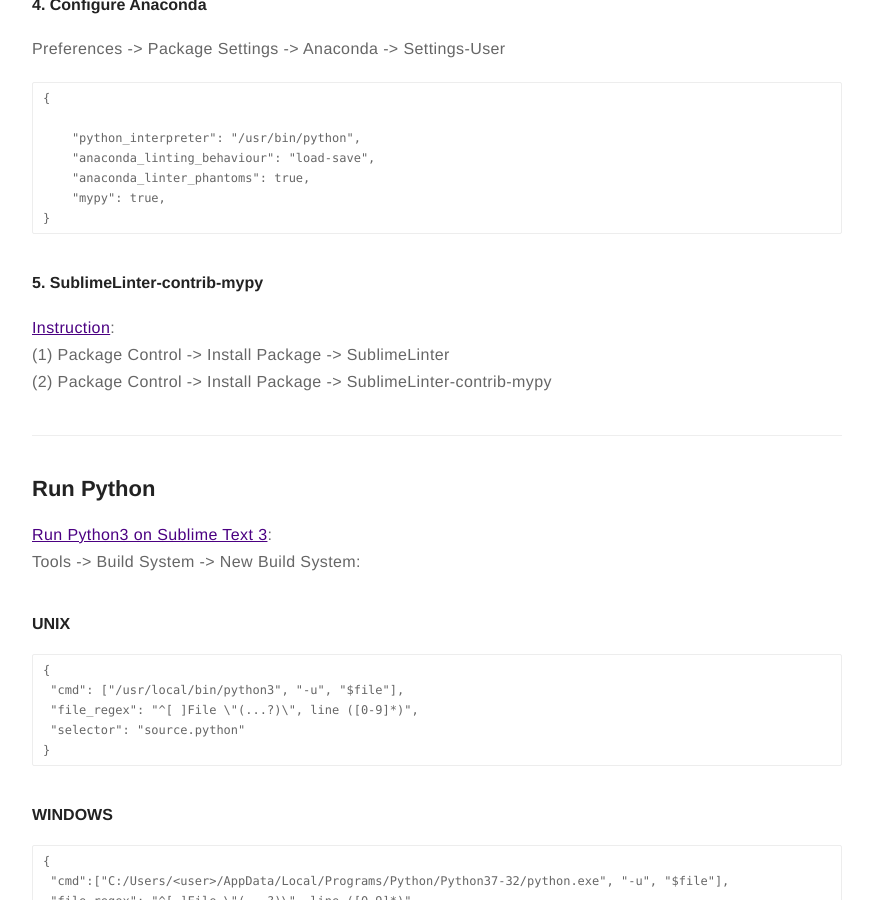
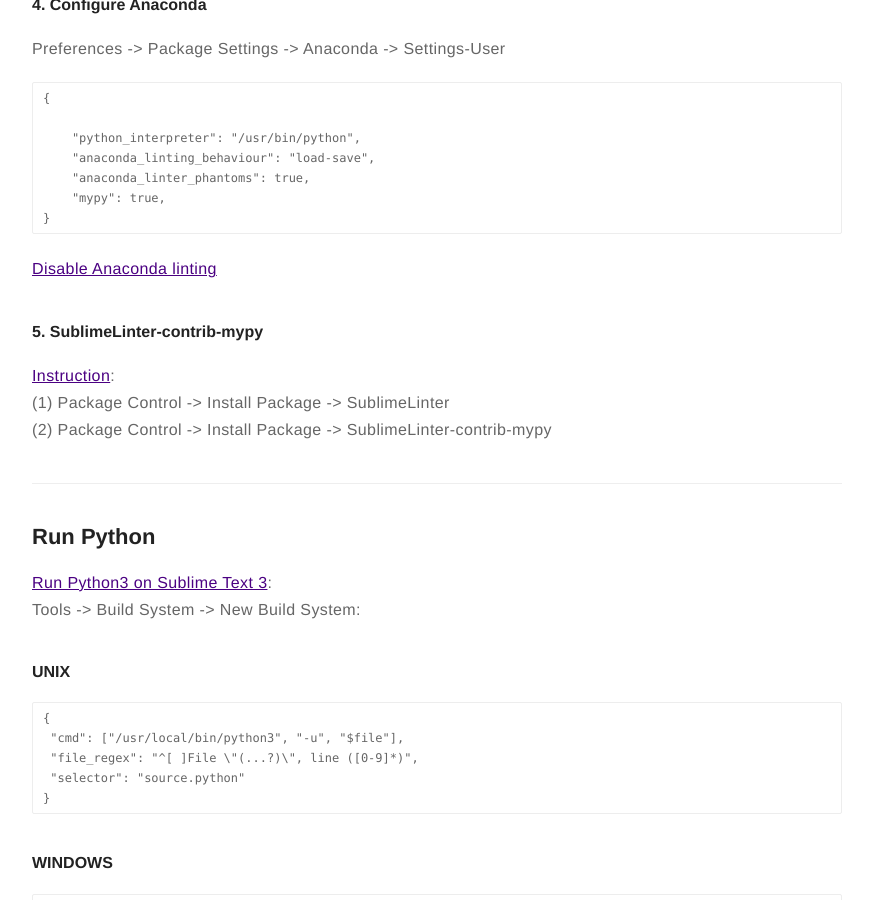
Before and after one commit to subaiwen/subaiwen.github.io, a Jekyll site: the page built from _posts/2019-9-12-setup-sublime-py.md, in a window 1280 px wide and 900 px high, scrolled down 1327 px. Shown: the whole window, without its empty margins (203-1076 px from the left). Built offline with Jekyll 4.4.1, drawn with Linux system fonts in a browser that asks for light colours; comment, search, counter and statistics services are not loaded.

Commit message:
Update 2019-9-12-setup-sublime-py.md

````diff
--- a/_posts/2019-9-12-setup-sublime-py.md
+++ b/_posts/2019-9-12-setup-sublime-py.md
@@ -66,6 +66,7 @@
     "mypy": true,
 }
 ```
+[Disable Anaconda linting](https://www.youtube.com/watch?v=4lJ-RdwV3sQ)
 
 #### 5. SublimeLinter-contrib-mypy
 [Instruction](https://github.com/fredcallaway/SublimeLinter-contrib-mypy):
````
